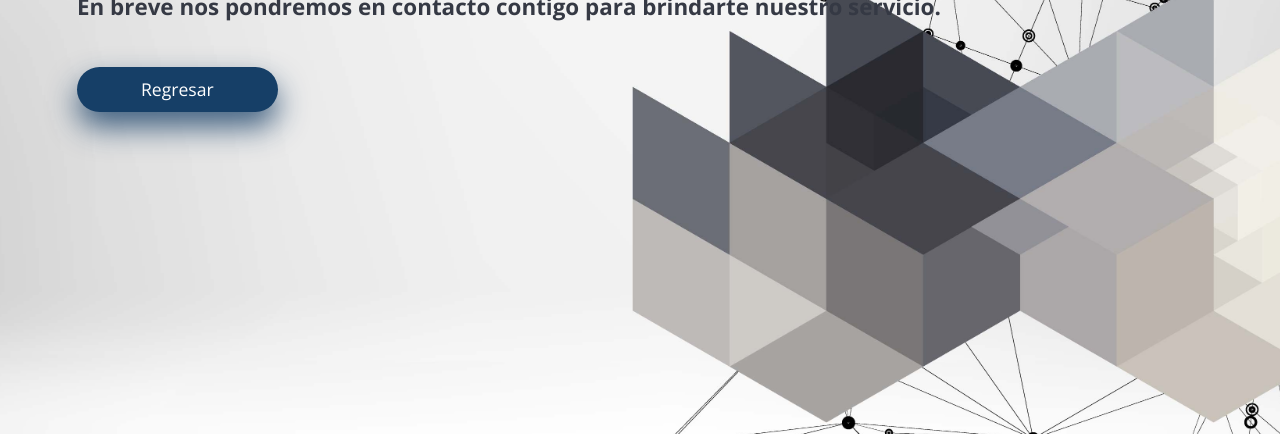
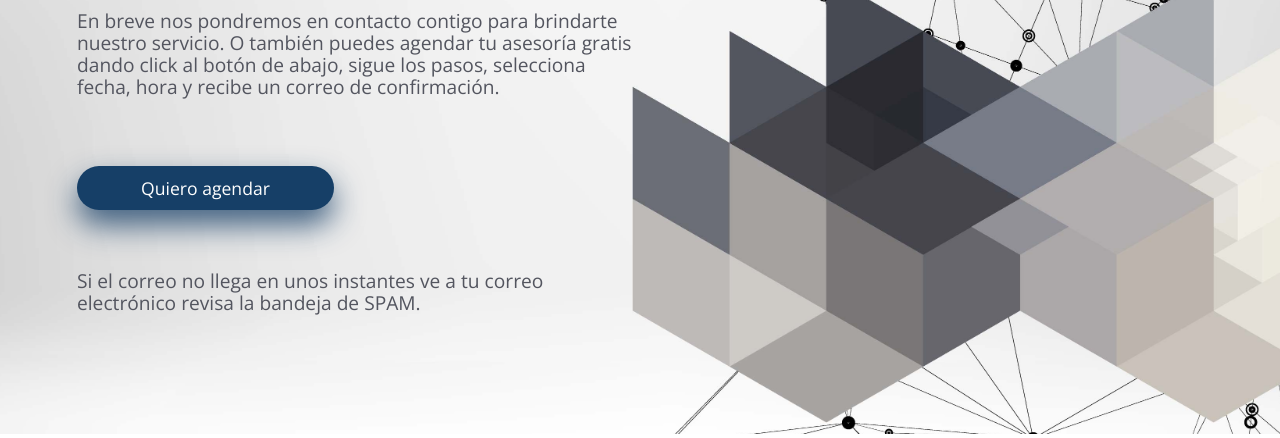
Before and after one commit to arkev/Kenner, a website: page gracias/index.html in a window 1280 px wide. Shown: the part 283-721 px from the top of the page. Drawn offline with nearby package versions, Linux system fonts and the light colour scheme.

Commit message:
arreglar el gracias
para que pudiera agenda por que el correo no está agarrando a hormails

```diff
--- a/gracias/index.html
+++ b/gracias/index.html
@@ -33,13 +33,14 @@
 	<header>
 		<div>
 			<article class="row center-xs start-sm">
-				<section id="principal" class="col-xs-12 col-sm-5">
-					<img src="/images/Kenner-logo.svg" alt="Logo de Kenner despacho contable que ofrece soluciones express a problemas fiscales" class="box">
-				</section>
-				<section id="principal" class="col-xs-12">
+				<section id="principal" class="col-xs-12 col-sm-9 col-lg-6">
+					<a class="box" href="/Fiscales/index.html"><img src="/images/Kenner-logo.svg" alt="Logo de Kenner despacho contable que ofrece soluciones express a problemas fiscales" class="box"></a>
 					<h1 class="box">Gracias por tu confianza.</h1>
-					<h2 class="box">En breve nos pondremos en contacto contigo para brindarte nuestro servicio.</h2>
-					<a class="box button" href="/Fiscales/index.html">Regresar</a>
+					<p class="box">En breve nos pondremos en contacto contigo para brindarte nuestro servicio.
+					O también puedes agendar tu asesoría gratis dando click al botón de abajo, sigue los pasos, selecciona fecha, hora  y recibe un correo de confirmación.
+					</p>
+					<a class="box button" href="https://kenner.agilecrm.com/calendar/kenner">Quiero agendar</a><br><br><br><br>
+					<p>Si el correo no llega en unos instantes ve a tu correo electrónico revisa la bandeja de SPAM.</p>
 				</section>
 			</article>
 		</div>
```
